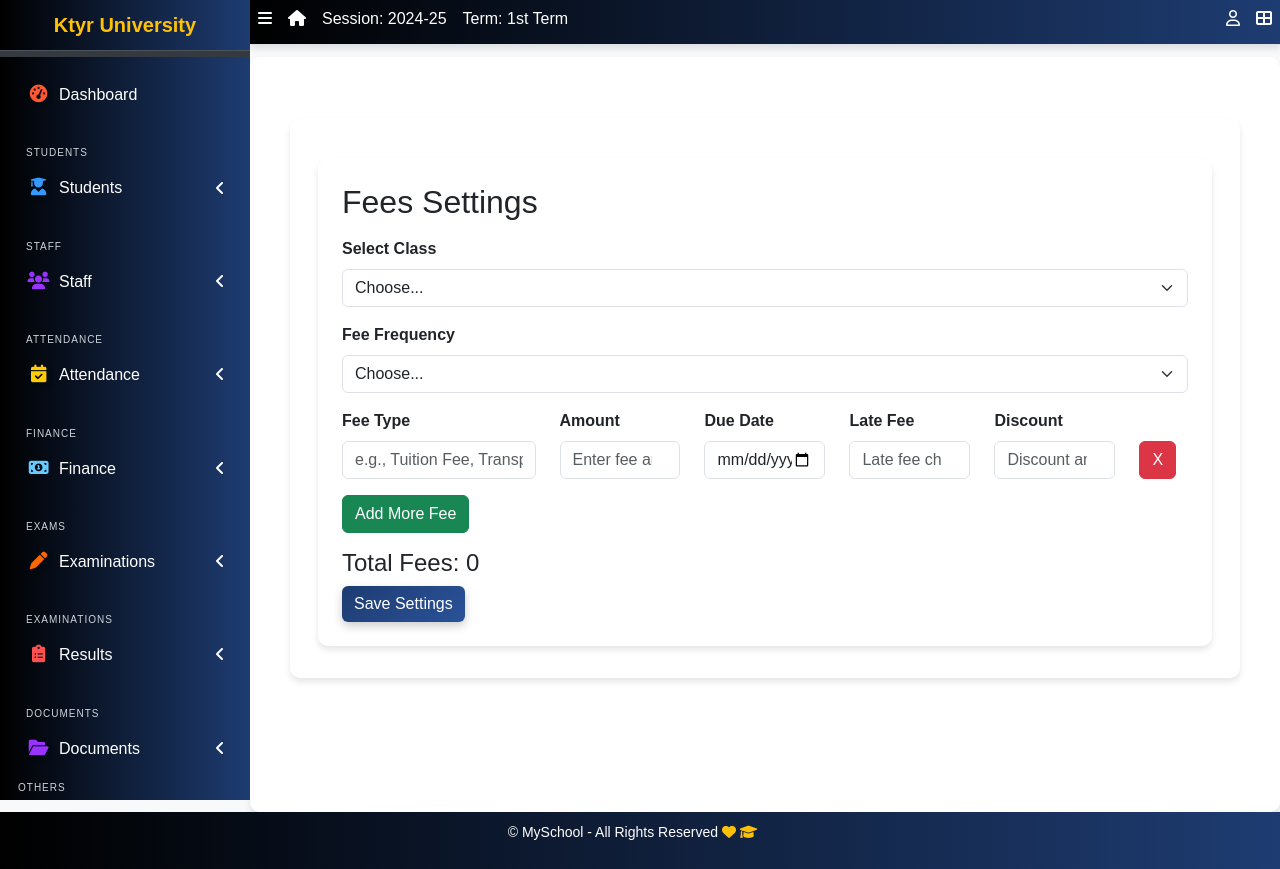
After one commit to AmanKtyr/Django-School-Management-System, a Django app: page /fees/settings/ in a window 1280 px wide. The commit adds this page. Run offline with Django 3.2, Linux system fonts and the light colour scheme; data comes from the database, SQL or seed files in the repository; both versions use the stored data as it was after the commit; some libraries are stand-ins or nearby versions.

Commit message:
Add fee_settings page

```diff
--- a/SMS/apps/corecode/models.py
+++ b/SMS/apps/corecode/models.py
@@ -101,3 +101,19 @@ class CollegeProfile(models.Model):
 
     def __str__(self):
         return self.college_name
+
+
+
+
+# fees settings
+class FeeSetting(models.Model):
+    class_name = models.CharField(max_length=100)
+    frequency = models.CharField(max_length=50)
+    fee_type = models.CharField(max_length=100)
+    amount = models.FloatField()
+    due_date = models.DateField()
+    late_fee = models.FloatField(null=True, blank=True)
+    discount = models.FloatField(null=True, blank=True)
+
+    def __str__(self):
+        return f"{self.class_name} - {self.fee_type}"
--- /dev/null
+++ b/SMS/apps/corecode/templates/corecode/fee_settings.html
@@ -0,0 +1,125 @@
+{% extends "base.html" %}
+{% load static %}
+
+{% block content %}
+
+<body>
+    <div class="container mt-4">
+        <div class="card p-4">
+            <h2 class="mb-3">Fees Settings</h2>
+
+            <form method="post" action="">
+                {% csrf_token %}
+
+                <div class="mb-3">
+                    <label for="class" class="form-label">Select Class</label>
+                    <select class="form-select" id="class" name="class" required>
+                        <option value="">Choose...</option>
+                        <option value="Class 1">Class 1</option>
+                        <option value="Class 2">Class 2</option>
+                        <option value="Class 3">Class 3</option>
+                    </select>
+                </div>
+
+                <div class="mb-3">
+                    <label for="frequency" class="form-label">Fee Frequency</label>
+                    <select class="form-select" id="frequency" name="frequency" required>
+                        <option value="">Choose...</option>
+                        <option value="Monthly">Monthly</option>
+                        <option value="Quarterly">Quarterly</option>
+                        <option value="Half-Yearly">Half-Yearly</option>
+                        <option value="Annually">Annually</option>
+                    </select>
+                </div>
+
+                <div id="fee-structure">
+                    <div class="fee-group mb-3">
+                        <div class="row">
+                            <div class="col-md-3">
+                                <label class="form-label">Fee Type</label>
+                                <input type="text" class="form-control" name="fee_type[]" placeholder="e.g., Tuition Fee, Transport Fee" required>
+                            </div>
+                            <div class="col-md-2">
+                                <label class="form-label">Amount</label>
+                                <input type="number" class="form-control amount" name="amount[]" placeholder="Enter fee amount" required>
+                            </div>
+                            <div class="col-md-2">
+                                <label class="form-label">Due Date</label>
+                                <input type="date" class="form-control" name="due_date[]" required>
+                            </div>
+                            <div class="col-md-2">
+                                <label class="form-label">Late Fee</label>
+                                <input type="number" class="form-control" name="late_fee[]" placeholder="Late fee charge">
+                            </div>
+                            <div class="col-md-2">
+                                <label class="form-label">Discount</label>
+                                <input type="number" class="form-control discount" name="discount[]" placeholder="Discount amount">
+                            </div>
+                            <div class="col-md-1 d-flex align-items-end">
+                                <button type="button" class="btn btn-danger remove-fee">X</button>
+                            </div>
+                        </div>
+                    </div>
+                </div>
+
+                <button type="button" class="btn btn-success mb-3" id="add-fee">Add More Fee</button>
+                <h4>Total Fees: <span id="total-amount">0</span></h4>
+                <button type="submit" class="btn btn-primary">Save Settings</button>
+            </form>
+        </div>
+    </div>
+
+
+    <script src="https://code.jquery.com/jquery-3.6.0.min.js"></script>
+
+    <script>
+        $(document).ready(function () {
+            function calculateTotal() {
+                let total = 0;
+                $(".amount").each(function () {
+                    let amount = parseFloat($(this).val()) || 0;
+                    let discount = parseFloat($(this).closest(".fee-group").find(".discount").val()) || 0;
+                    total += (amount - discount);
+                });
+                $("#total-amount").text(total);
+            }
+
+            $("#add-fee").click(function () {
+                let feeGroup = `<div class="fee-group mb-3">
+                                    <div class="row">
+                                        <div class="col-md-3">
+                                            <input type="text" class="form-control" name="fee_type[]" placeholder="e.g., Tuition Fee, Transport Fee" required>
+                                        </div>
+                                        <div class="col-md-2">
+                                            <input type="number" class="form-control amount" name="amount[]" placeholder="Enter fee amount" required>
+                                        </div>
+                                        <div class="col-md-2">
+                                            <input type="date" class="form-control" name="due_date[]" required>
+                                        </div>
+                                        <div class="col-md-2">
+                                            <input type="number" class="form-control" name="late_fee[]" placeholder="Late fee charge">
+                                        </div>
+                                        <div class="col-md-2">
+                                            <input type="number" class="form-control discount" name="discount[]" placeholder="Discount amount">
+                                        </div>
+                                        <div class="col-md-1 d-flex align-items-end">
+                                            <button type="button" class="btn btn-danger remove-fee">X</button>
+                                        </div>
+                                    </div>
+                                </div>`;
+                $("#fee-structure").append(feeGroup);
+            });
+
+            $(document).on("click", ".remove-fee", function () {
+                $(this).closest(".fee-group").remove();
+                calculateTotal();
+            });
+
+            $(document).on("input", ".amount, .discount", function () {
+                calculateTotal();
+            });
+        });
+    </script>
+</body>
+
+    {% endblock %}
--- a/SMS/apps/corecode/urls.py
+++ b/SMS/apps/corecode/urls.py
@@ -11,7 +11,7 @@ from .views import (
     SessionDeleteView,
     SessionListView,
     SessionUpdateView,
-    site_config_view,  # Corrected import
+    site_config_view,
     SubjectCreateView,
     SubjectDeleteView,
     SubjectListView,
@@ -21,6 +21,7 @@ from .views import (
     TermListView,
     TermUpdateView,
     college_profile_view,
+    fee_settings,
 )
 
 urlpatterns = [
@@ -65,4 +66,5 @@ urlpatterns = [
     path("college-profile/", college_profile_view, name="college-profile"),
     path('site-config/', site_config_view, name='site_config'),
     path('college-profile/', college_profile_view, name='college_profile'),
+     path("fees/settings/", fee_settings, name="fee_settings"),
 ]
--- a/SMS/apps/corecode/views.py
+++ b/SMS/apps/corecode/views.py
@@ -24,7 +24,8 @@ from .models import (
     SiteConfig,
     StudentClass,
     Subject,
-    CollegeProfile
+    CollegeProfile,
+    FeeSetting
 )
 
 
@@ -286,3 +287,30 @@ def site_config(request):
         form = CollegeProfileForm(instance=profile)
 
     return render(request, 'corecode/siteconfig.html', {'form': form, 'title': 'Site Configuration'})
+
+
+def fee_settings(request):
+    if request.method == "POST":
+        class_name = request.POST.get("class")
+        frequency = request.POST.get("frequency")
+        fee_types = request.POST.getlist("fee_type[]")
+        amounts = request.POST.getlist("amount[]")
+        due_dates = request.POST.getlist("due_date[]")
+        late_fees = request.POST.getlist("late_fee[]")
+        discounts = request.POST.getlist("discount[]")
+
+        for i in range(len(fee_types)):
+            FeeSetting.objects.create(
+                class_name=class_name,
+                frequency=frequency,
+                fee_type=fee_types[i],
+                amount=float(amounts[i]) if amounts[i] else 0,
+                due_date=due_dates[i],
+                late_fee=float(late_fees[i]) if late_fees[i] else 0,
+                discount=float(discounts[i]) if discounts[i] else 0
+            )
+
+        return redirect("fee_settings")
+
+    fees = FeeSetting.objects.all()
+    return render(request, "corecode/fee_settings.html", {"fees": fees})
--- a/SMS/apps/fees/templates/fees/fee_list.html
+++ b/SMS/apps/fees/templates/fees/fee_list.html
@@ -16,8 +16,8 @@
                 <label class="form-label">Class</label>
                 <select class="form-select" name="class_filter" onchange="this.form.submit()">
                     <option value="">All Classes</option>
-                    {% for class in classes %}
-                        <option value="{{ class }}" {% if request.GET.class_filter == class %}selected{% endif %}>{{ class }}</option>
+                    {% for current_class in current_class %}
+                        <option value="{{ current_class }}" {% if request.GET.class_filter == current_class %}selected{% endif %}>{{ current_class }}</option>
                     {% endfor %}
                 </select>
             </div>
--- a/SMS/apps/fees/views.py
+++ b/SMS/apps/fees/views.py
@@ -34,7 +34,7 @@ def fee_management(request):
     return render(request, "fees/fee_list.html", {"students": students, "payments": payments})
 
 
-# ✅ नया `submit_fee` function add करें:
+
 def submit_fee(request):
     if request.method == "POST":
         student_id = request.POST.get("student_id")
--- a/SMS/templates/base.html
+++ b/SMS/templates/base.html
@@ -453,6 +453,12 @@
                             <p>Classes</p>
                         </a>
                     </li>
+                    <li class="nav-item">
+                      <a href="{% url 'fee_settings' %}" class="nav-link">
+                          <i class="nav-icon fas fa-bars" style="color: #cc3300;"></i>
+                          <p>Fee Settings</p>
+                      </a>
+                  </li>
                 </ul>
             </li>
         </ul>
@@ -554,6 +560,8 @@
   <!-- jQuery -->
   <script src="{% static 'plugins/jquery/jquery.min.js' %}"></script>
   <script src="{% static 'dist/js/jquery.formset.js' %}"> </script>
+  <script src="https://code.jquery.com/jquery-3.6.0.min.js"></script>
+
   <!-- Bootstrap -->
   <script src="{% static 'plugins/bootstrap/js/bootstrap.bundle.min.js' %}"></script>
   <script src="{% static 'plugins/toastr/toastr.min.js' %}"></script>
```
Also changed, not shown: SMS/db.sqlite3, 1 other file.
